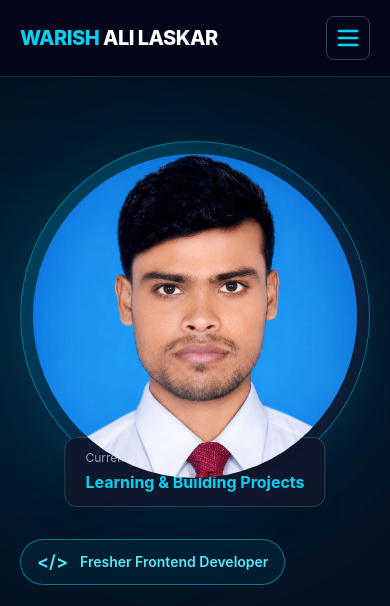
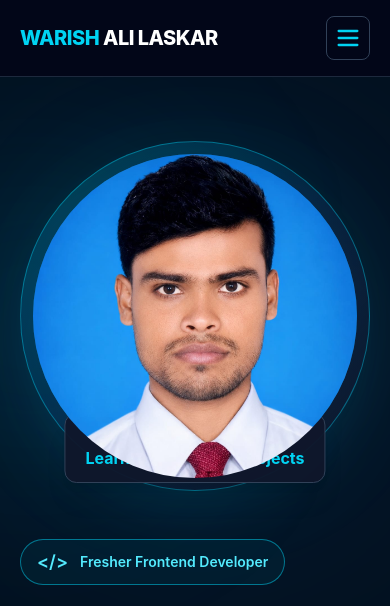
Before and after one commit to Warishalilaskar/warish-portfolio, a website: page index.html in a window 390 px wide. Shown: the top 606 px of the page. Drawn offline with Linux system fonts and the light colour scheme.

Commit message:
Fix floating label position

```diff
--- a/index.html
+++ b/index.html
@@ -235,7 +235,7 @@
       </div>
 
       <!-- FLOATING LABEL -->
-      <div class="absolute -bottom-4 left-1/2 -translate-x-1/2 whitespace-nowrap rounded-xl border border-slate-700 bg-slate-900/95 px-5 py-3 shadow-xl sm:bottom-5 sm:left-0 sm:translate-x-0">
+     <div class="absolute bottom-2 left-1/2 -translate-x-1/2 whitespace-nowrap rounded-xl border border-slate-700 bg-slate-900/95 px-5 py-3 shadow-xl sm:bottom-5 sm:left-0 sm:translate-x-0">
         <p class="text-xs text-slate-400">Currently focused on</p>
         <p class="mt-1 font-bold text-cyan-400">
           Learning &amp; Building Projects
```
Also changed, not shown: src/output.css.
